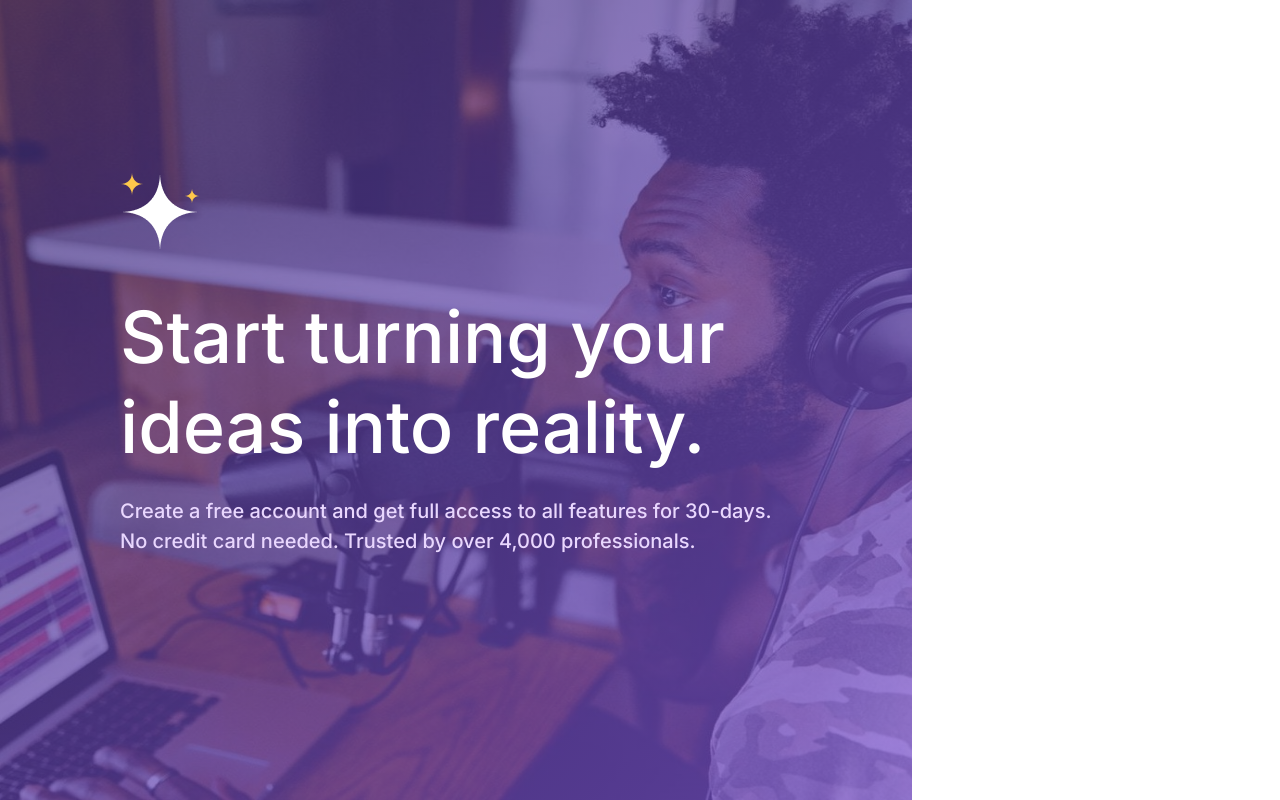
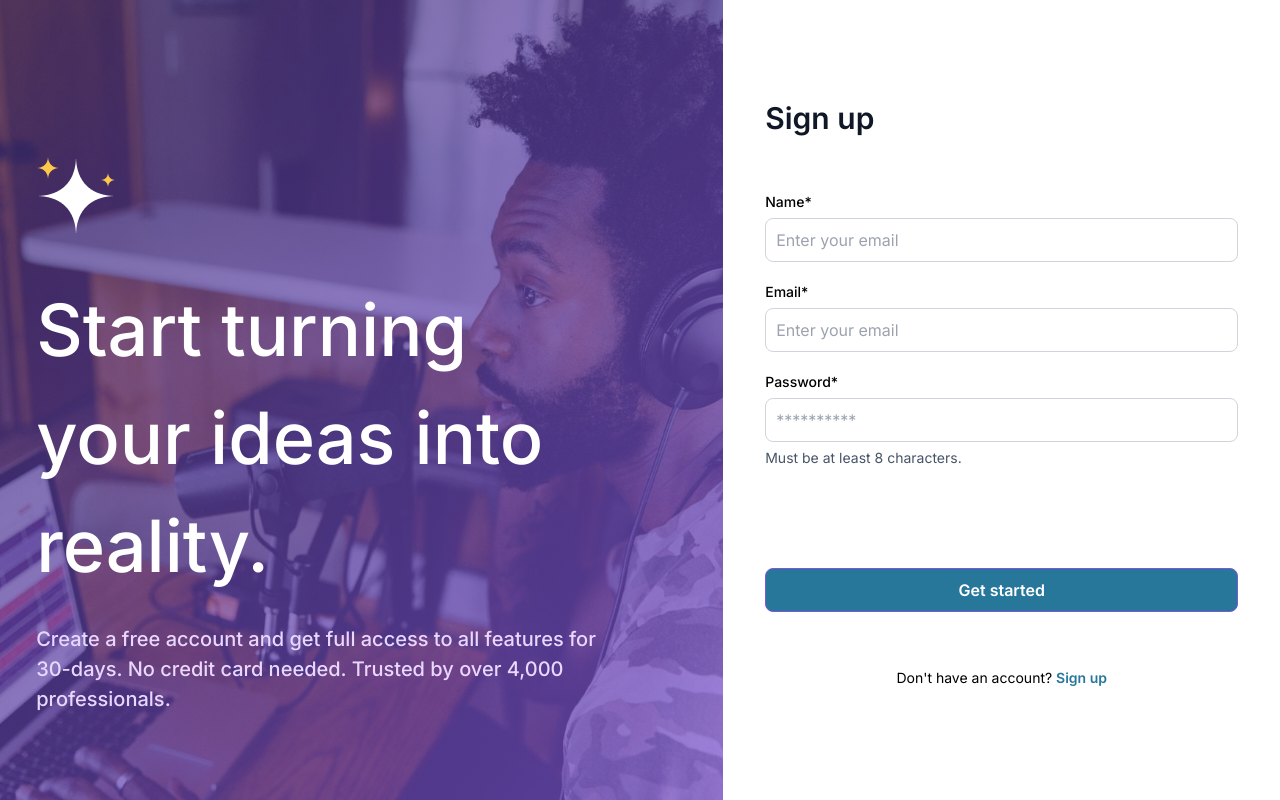
Before and after one commit to mruqqie/fe-assessment, a Next.js app: page /signup in a window 1280 px wide. Built offline with nearby package versions, Linux system fonts and the light colour scheme.

Commit message:
modified:   app/constants/index.ts 	new file:   app/context/UserContext.tsx 	modified:   app/layout.tsx 	modified:   app/signup/Signup.tsx 	modified:   package-lock.json 	modified:   package.json

```diff
--- /dev/null
+++ b/app/context/UserContext.tsx
@@ -0,0 +1,89 @@
+"use client";
+import { ReactNode, createContext, useContext, useState } from "react";
+import { useRouter } from "next/navigation";
+import { User, UserContextValue } from "../constants";
+
+interface UserContextProps {
+	children: ReactNode;
+}
+
+const UserContext = createContext<UserContextValue | undefined>(undefined);
+
+export const UserProvider: React.FC<UserContextProps> = ({ children }) => {
+	const [user, setUser] = useState<User | null>(null);
+	const router = useRouter();
+	const hashPassword = async (password: string) => {
+		const encoder = new TextEncoder();
+		const data = encoder.encode(password);
+
+		const hashedBuffer = await crypto.subtle.digest("SHA-256", data);
+		const hashedPassword = Array.from(new Uint8Array(hashedBuffer))
+			.map((byte) => String.fromCharCode(byte))
+			.join("");
+
+		const uppercaseChars = "ABCDEFGHIJKLMNOPQRSTUVWXYZ";
+		const lowercaseChars = "abcdefghijklmnopqrstuvwxyz";
+		const specialChars = "!@#$%^&*()-_+=[]{}|;:,.<>?";
+		const numberChars = "0123456789";
+
+		const requiredChars = [
+			uppercaseChars[Math.floor(Math.random() * uppercaseChars.length)],
+			lowercaseChars[Math.floor(Math.random() * lowercaseChars.length)],
+			specialChars[Math.floor(Math.random() * specialChars.length)],
+			numberChars[Math.floor(Math.random() * numberChars.length)]
+		];
+
+		const remainingLength = 64 - 4;
+		const randomChars = Array.from({ length: remainingLength }, () => {
+			const chars = uppercaseChars + lowercaseChars + specialChars + numberChars;
+			return chars[Math.floor(Math.random() * chars.length)];
+		});
+
+		const finalPassword = requiredChars.concat(randomChars).sort(() => Math.random() - 0.5).join("");
+
+		return finalPassword;
+	};
+
+	const signup = async (userData: User) => {
+		try {
+			const hashedPassword = await hashPassword(userData.password);
+			const response = await fetch("https://devapi.omacart.com/signup", {
+				method: "POST",
+				headers: {
+					"Content-Type": "application/json",
+				},
+				body: JSON.stringify({
+					firstname: userData.name,
+					email: userData.email,
+					password: hashedPassword,
+				}),
+			});
+			if (response.ok) {
+				alert("User signed up successfully. Proceeding to login.");
+				router.push("/login");
+			} else {
+				//alert("Failed to sign up user.");
+				console.error("Failed to sign up user.");
+			}
+		} catch (error) {
+			console.error("Error during signup:", error);
+		}
+	};
+
+	const contextValue: UserContextValue = {
+		user,
+		signup
+	}
+
+	return <UserContext.Provider value={contextValue}>
+		{children}
+	</UserContext.Provider>;
+};
+
+export const useUserContext = () => {
+	const context = useContext(UserContext)
+	if(!context) {
+		throw new Error("useUserContext must be used within a UserProvider");
+	}
+	return context
+};
--- a/app/layout.tsx
+++ b/app/layout.tsx
@@ -1,5 +1,6 @@
 import type { Metadata } from "next";
 import { Inter } from "next/font/google";
+import { UserProvider } from "./context/UserContext";
 import "./globals.css";
 
 const inter = Inter({ subsets: ["latin"] });
@@ -15,8 +16,10 @@ export default function RootLayout({
 	children: React.ReactNode;
 }>) {
 	return (
-		<html lang="en">
-			<body className={inter.className}>{children}</body>
-		</html>
+		<UserProvider>
+			<html lang="en">
+				<body className={inter.className}>{children}</body>
+			</html>
+		</UserProvider>
 	);
 }
--- a/app/signup/Signup.tsx
+++ b/app/signup/Signup.tsx
@@ -1,26 +1,72 @@
-import React from "react";
+"use client";
+import React, { ChangeEvent, useState } from "react";
 import Image from "next/image";
 import signupimg from "../assets/signupimg.jpeg";
 import stars from "../assets/Stars.png";
+import { SignupFormData } from "../constants";
+import { useUserContext } from "../context/UserContext";
+import { useRouter } from "next/navigation";
 
 const Signup = () => {
+	const { signup } = useUserContext();
+	const [formData, setFormData] = useState<SignupFormData>({
+		name: "",
+		email: "",
+		password: "",
+	});
+	const router = useRouter();
+	const handleChange = (
+		e: ChangeEvent<HTMLInputElement | HTMLTextAreaElement>
+	) => {
+		setFormData({ ...formData, [e.target.name]: e.target.value });
+	};
+	const handleSubmit = (e: React.FormEvent) => {
+		e.preventDefault();
+		try {
+			if (formData.password.length < 8) {
+				alert("Password must be at least 8 characters");
+				return;
+			}
+
+			if (!/[A-Z]/.test(formData.password)) {
+				alert("Passwords must have at least one uppercase ('A'-'Z').");
+				return;
+			}
+
+			if (!/\W/.test(formData.password)) {
+				alert(
+					"Passwords must have at least one non-alphanumeric character."
+				);
+				return;
+			}
+			const userData = {
+				name: formData.name,
+				email: formData.email,
+				password: formData.password,
+			};
+			signup(userData);
+		} catch (error) {
+			console.error("Error creating user:", error);
+		}
+	};
+
 	return (
-		<div>
-			<div className="relative w-[912px]">
-				<div className="absolute inset-0 flex items-center justify-center ">
-					<div className="flex flex-col -mt-16 gap-[40px] h-[392px] w-[672px]">
+		<div className="flex flex-row">
+			<div className="hidden sm:block relative w-[65%]">
+				<div className="absolute inset-0 flex items-center justify-center w-[100%]">
+					<div className="flex flex-col -mt-24 gap-[40px] h-[392px] w-[90%]">
 						<Image
 							src={stars}
 							alt="Stars"
 							width={1000}
 							height={1000}
-							className="w-[80px] h-[80px] z-10"
+							className="w-[60px] h-[60px] lg:w-[80px] lg:h-[80px] z-10"
 						/>
-						<div className="flex flex-col gap-[24px] h-[392px] w-[672px] z-20">
-							<h1 className="font-[500] text-[72px] leading-[90px] text-white tracking-[-2%]">
+						<div className="flex flex-col gap-[24px] h-[392px] w-[90%] z-20">
+							<h1 className="font-[500] text-[40px] md:text-[45px] lg:text-[57px] xl:text-[72px] text-white">
 								Start turning your ideas into reality.
 							</h1>
-							<p className="font-[500] text-[20px] leading-[30px] text-[#E9D7FE]">
+							<p className="font-[500] text-[18px] md:text-[20px] leading-[30px] text-[#E9D7FE]">
 								Create a free account and get full access to all
 								features for 30-days. No credit card needed.
 								Trusted by over 4,000 professionals.
@@ -37,7 +83,93 @@ const Signup = () => {
 					className="w-[100%] h-[100vh]"
 				/>
 			</div>
-			<div></div>
+			<div className="w-[100%] sm:w-[45%] h-[85vh] sm:h-auto  border-black lg:w-1/2 md:w-[45%] flex flex-col justify-center items-center">
+				<div className="flex flex-col gap-14 items-center h-[500px] sm:h-[600px]  border-black w-[80%] sm:w-[85%]">
+					<div className="w-[100%] ">
+						<h1 className="font-[600] text-2xl xs:text-3xl leading-[38px] text-[#101828]">
+							Sign up
+						</h1>
+					</div>
+					<div className="w-[100%]">
+						<form
+							onSubmit={handleSubmit}
+							className="flex flex-col gap-5 w-[100%]"
+						>
+							<div className="flex flex-col gap-[6px]">
+								<label
+									htmlFor="name"
+									className="font-medium text-sm"
+								>
+									Name*
+								</label>
+								<input
+									type="text"
+									id="name"
+									name="name"
+									onChange={handleChange}
+									value={formData.name}
+									placeholder="Enter your email"
+									className="border border-[#D0D5DD] focus:outline-none focus:ring-4 focus:ring-purple-100 rounded-lg w-[100%] h-[44px] px-[10px] py-[14px]"
+									required
+								/>
+							</div>
+							<div className="flex flex-col gap-[6px]">
+								<label
+									htmlFor="email"
+									className="font-medium text-sm"
+								>
+									Email*
+								</label>
+								<input
+									type="email"
+									id="email"
+									name="email"
+									onChange={handleChange}
+									value={formData.email}
+									placeholder="Enter your email"
+									className="border border-[#D0D5DD] focus:outline-none focus:ring-4 focus:ring-purple-100 rounded-lg w-[100%] h-[44px] px-[10px] py-[14px]"
+									required
+								/>
+							</div>
+							<div className="flex flex-col gap-[6px]">
+								<label
+									htmlFor="password"
+									className="font-medium text-sm"
+								>
+									Password*
+								</label>
+								<input
+									type="password"
+									id="password"
+									name="password"
+									onChange={handleChange}
+									value={formData.password}
+									placeholder="**********"
+									className="border border-[#D0D5DD] focus:outline-none focus:ring-4 focus:ring-purple-100 rounded-lg w-[100%] h-[44px] px-[10px] py-[14px]"
+									required
+								/>
+								<p className="font-[400] text-sm text-[#475467]">
+									Must be at least 8 characters.
+								</p>
+							</div>
+							<button
+								type="submit"
+								className="text-base font-[600] mt-20 w-[100%] h-11 rounded-lg bg-[#27779B] border border-[#7F56D9] hover:bg-[#7F56D9] text-white"
+							>
+								Get started
+							</button>
+						</form>
+					</div>
+					<div>
+						<p className="font-[400] text-sm">
+							Don't have an account?{" "}
+							<span className="font-[600] text-[#27779B] hover:text-purple-800 hover:cursor-pointer">
+								Sign up
+							</span>
+						</p>
+					</div>
+				</div>
+			</div>
 		</div>
 	);
 };
```
Also changed, not shown: app/constants/index.ts (+17 -0 lines), package.json (+6 -6 lines), 1 other file (tests, documents, lock files or other folders).
